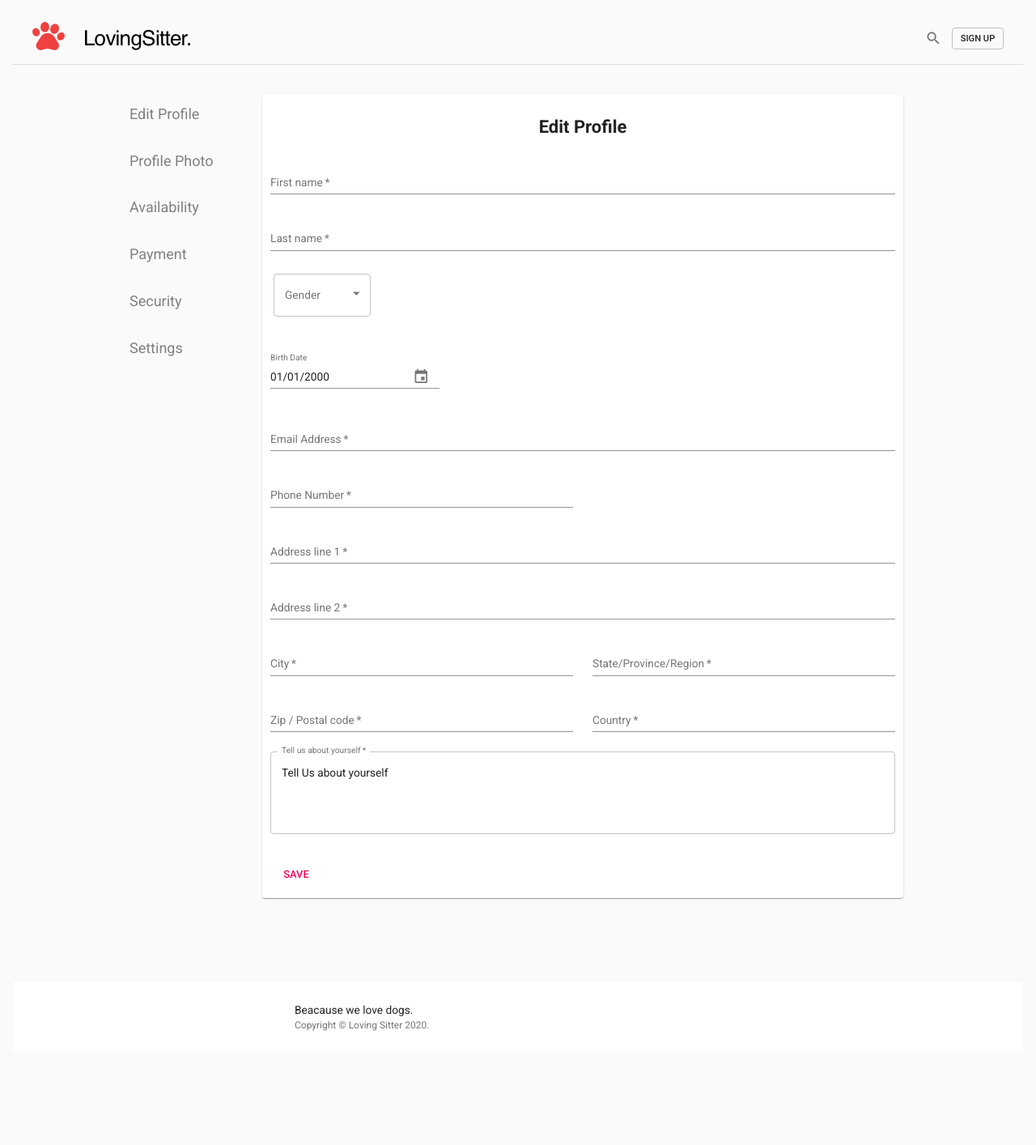
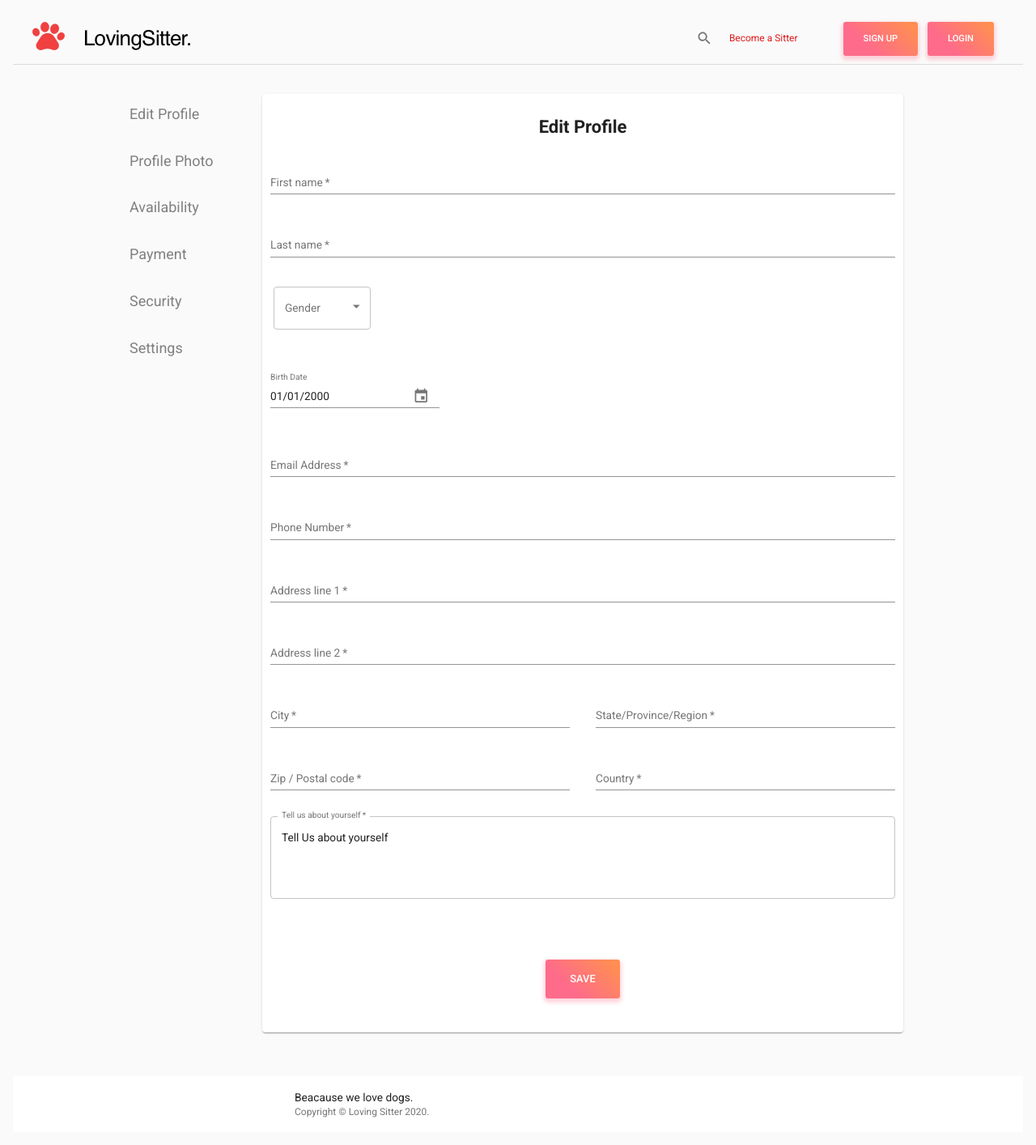
Before and after one commit to hatchways/team-lasagna, a React (Create React App) app in the folder client/: page / in a window 1280 px wide. Shown: the whole page at 81% size. Before the commit the page ends 1315 px from the top, so only its background shows below. Built offline with nearby package versions, Linux system fonts and the light colour scheme.

Commit message:
navbar upgrade

```diff
--- a/client/src/Components/shared/Footer.js
+++ b/client/src/Components/shared/Footer.js
@@ -19,8 +19,8 @@ function Copyright() {
 
 const useStyles = makeStyles((theme) => ({
   footer: {
-    padding: theme.spacing(3, 2),
-    marginTop: '8%',
+    padding: theme.spacing(2, 1),
+    marginTop: '4%',
     backgroundColor: 'white'
       //theme.palette.type === 'light' ? theme.palette.grey[200] : theme.palette.grey[800],
   },
--- a/client/src/Components/shared/Navbar.js
+++ b/client/src/Components/shared/Navbar.js
@@ -1,7 +1,8 @@
 import React, { useState } from 'react';
+import clsx from 'clsx';
 import { makeStyles } from '@material-ui/core/styles';
 import Toolbar from '@material-ui/core/Toolbar';
-import Button from '@material-ui/core/Button';
+import {Button, Link} from '@material-ui/core';
 import IconButton from '@material-ui/core/IconButton';
 import SearchIcon from '@material-ui/icons/Search';
 import Typography from '@material-ui/core/Typography';
@@ -20,6 +21,17 @@ const useStyles = makeStyles((theme) => ({
   toolbarLink: {
     padding: theme.spacing(1),
     flexShrink: 0,
+    marginRight: '4%'
+  },
+  myButton: {
+    background: 'linear-gradient(45deg, #FE6B8B 30%, #FF8E53 90%)',
+    borderRadius: 3,
+    border: 0,
+    color: 'white',
+    height: 42,
+    padding: '0 25px',
+    boxShadow: '0 3px 5px 2px rgba(255, 105, 135, .3)',
+    marginRight: '1%'
   },
 }));
 
@@ -64,7 +76,7 @@ export default function Header(props) {
           component="h2"
           variant="h5"
           color="inherit"
-          align="center"
+          align="left"
           noWrap
           className={classes.toolbarTitle}
         >
@@ -73,8 +85,14 @@ export default function Header(props) {
         <IconButton>
           <SearchIcon />
         </IconButton>
-        <Button variant="outlined" size="small" href="/signup">
+        <Link href="#" className={classes.toolbarLink}>
+          Become a Sitter
+        </Link>
+        <Button variant="outlined" size="small" href="/signup" className={clsx(classes.myButton)}>
           Sign up
+        </Button>
+        <Button variant="outlined" size="small" href="/login" className={clsx(classes.myButton)}>
+          Login
         </Button>
       </Toolbar>
 
--- a/client/src/pages/Landing.js
+++ b/client/src/pages/Landing.js
@@ -52,7 +52,24 @@ class LandingPage extends Component {
 
     let sideMenuBar = ''
     if(this.props.showSideBar) {
-      sideMenuBar = <MenuListComposition />
+      sideMenuBar = (
+        <Grid container style={{ margin: "0 auto", maxWidth: 960 }}>
+        <Grid item xs={2}>
+          <MenuListComposition />
+        </Grid>
+        <Grid item xs={10} className={classes.content}>
+          {pathName()}
+        </Grid>
+      </Grid>
+      )
+    } else {
+      sideMenuBar = (
+        <Grid container style={{ margin: "0 auto", maxWidth: 960 }}>
+          <Grid item xs={12} className={classes.content}>
+            {pathName()}
+          </Grid>
+        </Grid>
+      )
     }
 
     return (
@@ -62,14 +79,7 @@ class LandingPage extends Component {
           <nav>
             <Navbar />
           </nav>
-          <Grid container style={{ margin: "0 auto", maxWidth: 960 }}>
-            <Grid item xs={2}>
-              {sideMenuBar}
-            </Grid>
-            <Grid item xs={10} className={classes.content}>
-              {pathName()}
-            </Grid>
-          </Grid>
+            {sideMenuBar}
           <Footer />
         </div>
       </div>
--- a/client/src/pages/UserProfile.js
+++ b/client/src/pages/UserProfile.js
@@ -1,4 +1,5 @@
 import React, { useState } from 'react';
+import clsx from 'clsx';
 import { makeStyles } from '@material-ui/core/styles';
 import { Grid, Card, FormControl,
           InputLabel, Select, MenuItem, Button, CardContent } from '@material-ui/core'
@@ -26,8 +27,19 @@ const useStyles = makeStyles({
     minWidth: 120,
   },
   selectEmpty: {
-    marginTop: '4%',
+    marginTop: '8%',
   },
+  myButton: {
+    background: 'linear-gradient(45deg, #FE6B8B 30%, #FF8E53 90%)',
+    borderRadius: 3,
+    border: 0,
+    color: 'white',
+    height: 48,
+    padding: '0 30px',
+    boxShadow: '0 3px 5px 2px rgba(255, 105, 135, .3)',
+    marginTop: '8%',
+  },
+
 });
 
 export default function UserProfile() {
@@ -102,7 +114,7 @@ export default function UserProfile() {
         </Typography>
       </CardContent>
     <form onSubmit={handleSubmitForm}>
-    <Grid container spacing={3}>
+    <Grid container spacing={4} >
       <Grid item xs={12}>
         <TextFieldInput id="firstName" name="firstName" label="First name" value={firstName}
           onChange={event => {
@@ -152,7 +164,7 @@ export default function UserProfile() {
           }}
         />
       </Grid>
-      <Grid item xs={12} sm={6}>
+      <Grid item xs={12}>
         <TextFieldInput id="phoneNumber" name="phoneNumber" label="Phone Number" value={phoneNumber}
           onChange={event => {
             setPhoneNumber(event.target.value)
@@ -209,12 +221,16 @@ export default function UserProfile() {
         }}
       />
       </Grid>
-    </Grid>
-      <Button
-        type='submit'
-        className={classes.selectEmpty}
-        varaint="contained" color="secondary" size="large">
-      Save</Button>
+      </Grid>
+      <CardContent>
+      <Typography className={classes.title} variant="h5" component="h2" gutterBottom>
+        <Button varaint="contained" size="large" color="secondary"
+          type='submit'
+          className={clsx(classes.myButton)}>
+          SAVE
+        </Button>
+      </Typography>
+      </CardContent>
     </form>
     </Card>
   </React.Fragment>
```
